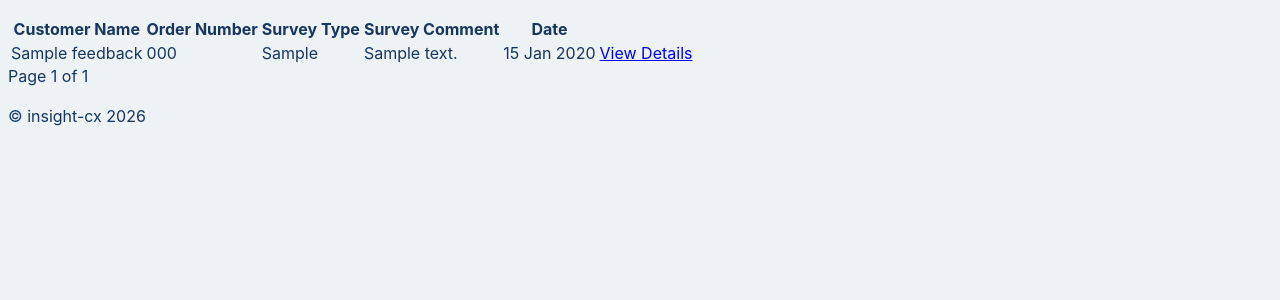
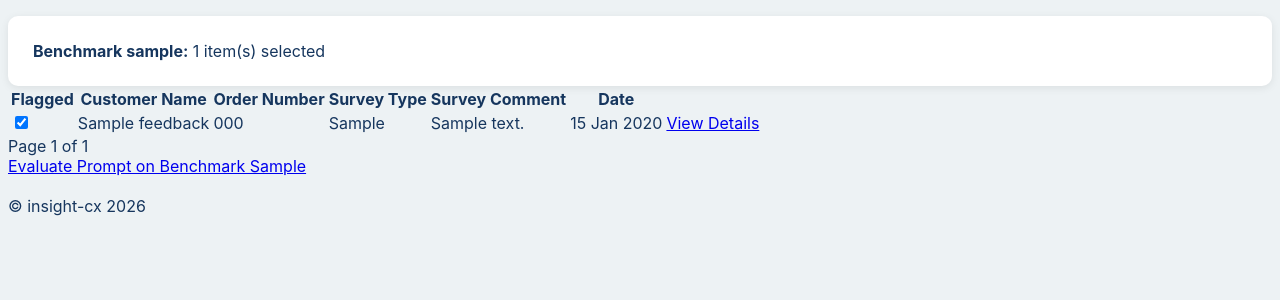
Before and after one commit to birgitt-thomsen/insight-cx, a Flask app: page /feedback in a window 1280 px wide. Shown: the part 234-534 px from the top of the page. Run offline with Flask 3, Linux system fonts and the light colour scheme; tables that the repository leaves empty hold one stand-in row (values such as "Sample post").

Commit message:
Implement benchmark sample logic to select feedback for batch testing

```diff
--- a/app.py
+++ b/app.py
@@ -2,14 +2,13 @@
 import os
 from flask import Flask, render_template, request, flash, redirect, url_for
 from dotenv import load_dotenv
-from models import db
+from models import db, Feedback
 from storage.feedback_storage import FeedbackStorage
 from storage.dashboard_storage import DashboardStorage
 from storage.ai_settings_storage import AISettingsStorage
 from storage.analysis_storage import AnalysisStorage
 from services.csv_importer import CSVImporter
 from services.analysis_service import AnalysisService
-from services.ai_service import AIService
 from services.prompt_service import PromptService
 
 load_dotenv() #Load variables from .env
@@ -31,7 +30,6 @@ dashboard_storage = DashboardStorage()
 analysis_storage = AnalysisStorage()
 ai_settings_storage = AISettingsStorage()
 analysis_service = AnalysisService()
-ai_service = AIService()
 prompt_service = PromptService()
 
 @app.route('/')
@@ -106,9 +104,16 @@ def feedback():
         per_page=25
     )
 
+    sample_count = (
+        db.session.query(Feedback)
+        .filter_by(is_test_sample=True)
+        .count()
+    )
+
     return render_template(
         "feedback.html",
-        feedback_page=feedback_page
+        feedback_page=feedback_page,
+        sample_count=sample_count,
     )
 
 @app.route("/feedback/<int:feedback_id>")
@@ -213,6 +218,7 @@ def update_ai_settings():
     "/admin/delete-analyses",
     methods=["POST"]
 )
+
 def delete_all_analyses():
     """Delete all analyses stored in the database."""
 
@@ -229,6 +235,7 @@ def delete_all_analyses():
     "/admin/delete-feedback",
     methods=["POST"]
 )
+
 def delete_all_feedback():
     """Delete all feedback stored in the database."""
 
@@ -245,6 +252,7 @@ def delete_all_feedback():
     "/admin/reanalyze",
     methods=["POST"]
 )
+
 def reanalyze_all():
     """Re-analyze all feedback records."""
 
@@ -259,6 +267,32 @@ def reanalyze_all():
 
     return redirect(url_for("admin"))
 
+@app.post("/feedback/<int:feedback_id>/sample")
+
+def toggle_sample(feedback_id):
+    """Handles check boxes for testing flag."""
+
+    selected = (
+        request.form["selected"]
+        == "true"
+    )
+
+    feedback_storage.update_test_sample(
+        feedback_id,
+        selected
+    )
+
+    sample_count = (
+        Feedback.query
+        .filter_by(is_test_sample=True)
+        .count()
+    )
+
+    return {
+        "sample_count": sample_count
+    }
+
+
 if __name__ == "__main__":
     # One-time creation of database
     # with app.app_context():
--- a/templates/feedback.html
+++ b/templates/feedback.html
@@ -1,8 +1,21 @@
 {% extends "layout.html" %}
 {% block content %}
 
+<div class="panel">
+
+    <strong>Benchmark sample:</strong>
+
+    <span id="sample-count">
+        {{ sample_count }}
+    </span>
+
+    item(s) selected
+
+</div>
+
 <table>
 <tr>
+    <th>Flagged</th>
     <th>Customer Name</th>
     <th>Order Number</th>
     <th>Survey Type</th>
@@ -14,6 +27,23 @@
 {% for feedback in feedback_page.items %}
 
 <tr>
+   <td>
+
+        <input
+            type="checkbox"
+            class="sample-checkbox"
+            data-id="{{ feedback.id }}"
+            {% if feedback.is_test_sample %}
+                checked
+            {% endif %}
+        >
+
+        <span
+            class="save-status"
+            id="status-{{ feedback.id }}"
+        ></span>
+
+    </td>
     <td>{{ feedback.customer_name }}</td>
     <td>{{ feedback.order_number }}</td>
     <td>{{ feedback.survey_type }}</td>
@@ -50,4 +80,82 @@
 
 </div>
 
+<a
+    href="{{ url_for('prompt_test') }}"
+    class="btn btn-primary"
+>
+    Evaluate Prompt on Benchmark Sample
+</a>
+
+<script>
+
+document
+    .querySelectorAll(".sample-checkbox")
+    .forEach(function(checkbox) {
+
+        checkbox.addEventListener(
+            "change",
+            function() {
+
+                const checkbox = this;
+                const feedbackId = checkbox.dataset.id;
+                const selected = checkbox.checked;
+
+                const countElement =
+                    document.getElementById("sample-count");
+
+                const status =
+                    document.getElementById(
+                    `status-${feedbackId}`
+                    );
+
+                status.textContent = "Saving...";
+
+                checkbox.disabled = true;
+
+                fetch(
+                    `/feedback/${feedbackId}/sample`,
+                    {
+                        method: "POST",
+                        headers: {
+                            "Content-Type": "application/x-www-form-urlencoded",
+                        },
+                        body:
+                            `selected=${selected}`
+                    }
+                )
+                .then(response => response.json())
+                .then(data => {
+
+                    status.textContent = "✓ Saved";
+
+                    countElement.textContent =
+                        data.sample_count;
+
+                })
+                .catch(error => {
+
+                    console.error(
+                        "Sample update failed:",
+                        error
+                    );
+
+                    // revert checkbox if save failed
+                    checkbox.checked = !selected;
+
+                    status.textContent = "⚠ Failed";
+                })
+                .finally(() => {
+
+                    checkbox.disabled = false;
+
+                });
+
+            }
+        );
+
+    });
+
+</script>
+
 {% endblock %}
```
Also changed, not shown: storage/feedback_storage.py.
